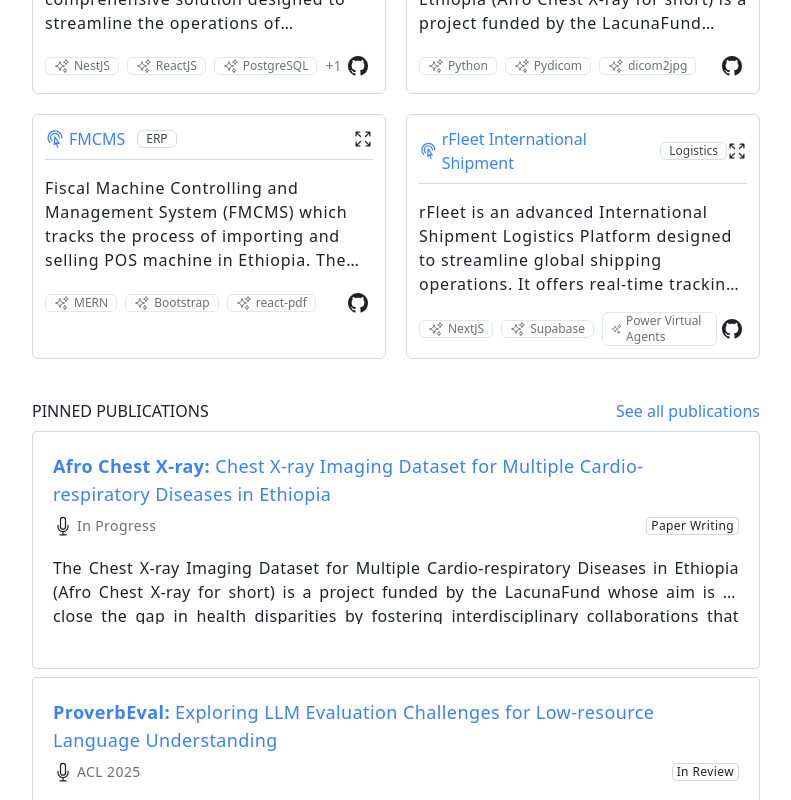
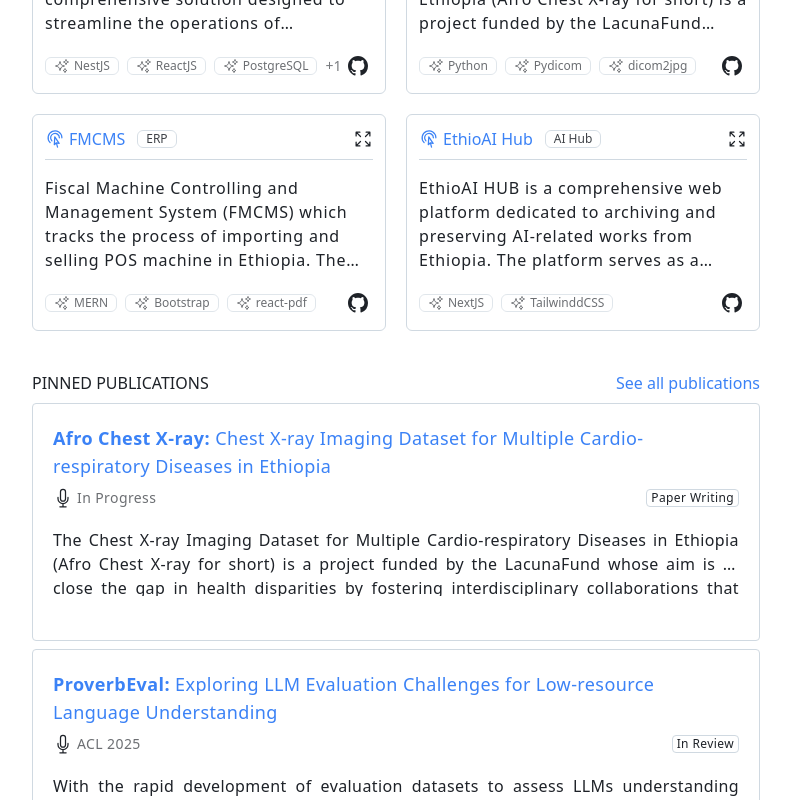
Before and after one commit to NegasiHaile/negasihaile.github.io, a Next.js app: page /negasihaile/ in a window 1280 px wide. Shown: the part 860-1660 px from the top of the page, without its empty margins (244-1035 px from the left). Built offline with nearby package versions, Linux system fonts and the light colour scheme.

Commit message:
Added: EthioAI Hub project

```diff
--- a/src/app/page.tsx
+++ b/src/app/page.tsx
@@ -3,7 +3,7 @@
 import ProjectsList from "@/components/projects";
 import Publication from "@/components/publication";
 import { publications } from "@/data/publications";
-// import Testmonial from "@/components/testmonial";
+import Testmonial from "@/components/testmonial";
 
 const Home = () => {
   // const list = [
@@ -112,9 +112,6 @@
         </div>
       </div>
 
-      {/* TESTMONIAL */}
-      {/* <Testmonial /> */}
-
       {/* PINNED SECTIONS */}
       <div className="w-full space-y-2 my-5">
         <div className="flex justify-between items-center">
@@ -146,6 +143,9 @@
           return <Publication key={i} publication={item} />;
         })}
       </div>
+
+      {/* TESTMONIAL */}
+      <Testmonial />
     </div>
   );
 };
--- a/src/data/projects.ts
+++ b/src/data/projects.ts
@@ -6,8 +6,6 @@
     title: "rFleet International Shipment",
     description: `rFleet is an advanced International Shipment Logistics Platform designed to streamline global shipping operations. It offers real-time tracking, efficient route optimization, and seamless coordination of shipments across borders. Integrated with a smart chatbot developed using Microsoft Power Virtual Agents, rFleet provides clients with instant assistance for tracking shipments, resolving queries, and accessing crucial logistics updates. The chatbot leverages AI-powered natural language processing to deliver personalized support, ensuring quick resolutions and enhancing customer experience. With its robust features and intelligent chatbot integration, rFleet empowers businesses to simplify logistics management and improve operational efficiency on a global scale.`, // Put what this project do, and what problem it solve
     pinned: false, // true/false
-    startAt: "2023",
-    endAt: "2024",
     tech_stack: ["NextJS", "Supabase", "Power Virtual Agents"],
     demo: "https://negasi-rfleet.vercel.app/",
     git: `https://github.com/NegasiHaile/rFLEET`,
@@ -22,8 +20,6 @@
     title: "Continues Glucose Monitoring (CGM)",
     description: `A web app project for Continuous Glucose Monitoring (CGM) data visualization with Ambulatory Glucose Profile report focuses on leveraging glucose data to revolutionize diabetes management. It collects real-time glucose data from LibreView, providing actionable insights for patients and clinicians through visaulizing in charts. Key features include Time In Range (TIR) analysis, which highlights the percentage of time a patient’s glucose levels stay within the target range, and Glucose Metrics, offering statistical insights like average glucose and variability. The project also includes Ambulatory Glucose Profile (AGP) for visualizing glucose trends and patterns over 2 weeks (14 days) and Daily Glucose Profile, showcasing day-to-day glucose fluctuations. Together, these tools aim to enhance decision-making, optimize treatment, and improve overall diabetes care.`, // Put what this project do, and what problem it solve
     pinned: true, // true/false
-    startAt: "2023",
-    endAt: "2024",
     tech_stack: ["JavaScript", "ReactJS", "ChartJS"],
     demo: "https://cgm-agp.vercel.app/",
     git: "https://github.com/NegasiHaile/agp",
@@ -41,8 +37,6 @@
     title: "Deiabets Intervention System",
     description: `A Diabetes Intervention System is a cutting-edge healthcare solution designed to assist clinicians in making quick and informed decisions regarding patient care. The system streamlines the process of reviewing and updating patient medication by providing real-time insights and data-driven recommendations. Integrated with patient health records, it allows seamless tracking of glucose levels, medication history, and treatment outcomes. This tool enhances clinical efficiency, reduces decision-making time, and ensures personalized care. With its user-friendly interface and advanced analytics, it empowers healthcare providers to improve patient outcomes and support proactive diabetes management.`, // Put what this project do, and what problem it solve
     pinned: true, // true/false
-    startAt: "2023",
-    endAt: "2024",
     tech_stack: ["C#", "SQL", "ReactJS", "FHIR"],
     demo: "https://diabetes-intervention.vercel.app/",
     git: ``,
@@ -58,8 +52,6 @@
     title: "DEMER Healthcare HR",
     description: `Healthcare Human Resource Management System is a comprehensive solution designed to streamline the operations of healthcare institutions. It centralizes key processes such as patient management, inventory tracking, billing, and staff scheduling, enabling seamless coordination across departments. The system enhances operational efficiency by integrating modules for electronic medical records (EMR), appointment scheduling, and financial management. It provides real-time data insights, aiding in informed decision-making and compliance with healthcare regulations. With features tailored for the healthcare industry, this ERP system ensures improved patient care, optimized resource utilization, and robust administrative control, making it an essential tool for modern healthcare institutions.`, // Put what this project do, and what problem it solve
     pinned: true, // true/false
-    startAt: "2023",
-    endAt: "2024",
     tech_stack: ["NestJS", "ReactJS", "PostgreSQL", "GraphQL"],
     demo: "https://demer-hrms.vercel.app/",
     git: "https://github.com/NegasiHaile/HRMS-client",
@@ -75,8 +67,6 @@
     title: "Afro Chest X-ray",
     description: `The Chest X-ray Imaging Dataset for Multiple Cardio-respiratory Diseases in Ethiopia (Afro Chest X-ray for short) is a project funded by the LacunaFund whose aim is to close the gap in health disparities by fostering interdisciplinary collaborations that create, expand, or aggregate labeled training and evaluation datasets.`, // Put what this project do, and what problem it solve
     pinned: true, // true/false
-    startAt: "2023",
-    endAt: "2024",
     tech_stack: ["Python", "Pydicom", "dicom2jpg"],
     demo: "https://github.com/asmelashteka/Afro-Chest-X-ray",
     git: `https://github.com/NegasiHaile/afro-chest-x-ray`,
@@ -92,8 +82,6 @@
     title: "FMCMS ",
     description: `Fiscal Machine Controlling and Management System (FMCMS) which tracks the process of importing and selling POS machine in Ethiopia. The FMCMS project involves the implementation of 9 user types, each with their own privileges. It utilizes the MERN stack technology (MongoDB, Express JS, React JS, and Node JS).`, // Put what this project do, and what problem it solve
     pinned: true, // true/false
-    startAt: "2023",
-    endAt: "2024",
     tech_stack: ["MERN", "Bootstrap", "react-pdf"],
     demo: "https://fmcms.vercel.app/",
     git: `https://github.com/NegasiHaile/FMCMS`,
@@ -105,15 +93,13 @@
   {
     id: 6,
     category: "Web Application", // Web, Mobile, Data, Machine Learning,
-    sub_category: "Logistics", // Health, E-commerce, Real Estate
-    title: "rFleet International Shipment",
-    description: `rFleet is an advanced International Shipment Logistics Platform designed to streamline global shipping operations. It offers real-time tracking, efficient route optimization, and seamless coordination of shipments across borders. Integrated with a smart chatbot developed using Microsoft Power Virtual Agents, rFleet provides clients with instant assistance for tracking shipments, resolving queries, and accessing crucial logistics updates. The chatbot leverages AI-powered natural language processing to deliver personalized support, ensuring quick resolutions and enhancing customer experience. With its robust features and intelligent chatbot integration, rFleet empowers businesses to simplify logistics management and improve operational efficiency on a global scale.`, // Put what this project do, and what problem it solve
+    sub_category: "AI Hub", // Health, E-commerce, Real Estate
+    title: "EthioAI Hub",
+    description: `EthioAI HUB is a comprehensive web platform dedicated to archiving and preserving AI-related works from Ethiopia. The platform serves as a centralized repository for Machine Learning models, datasets, research papers, and other resources related to Artificial Intelligence within the Ethiopian context. The goal of the HUB is to document and showcase the growing body of AI research and innovation emerging from Ethiopia, while also making these resources easily accessible to researchers, students, and AI practitioners both locally and internationally. Whether you're looking for datasets in Amharic, Tigrinya, and Oromo languages, or seeking cutting-edge AI models trained for Ethiopian-specific challenges, EthioAI HUB is your go-to resource for exploring the diverse and impactful AI developments coming out of Ethiopia.`, // Put what this project do, and what problem it solve
     pinned: true, // true/false
-    startAt: "2023",
-    endAt: "2024",
-    tech_stack: ["NextJS", "Supabase", "Power Virtual Agents"],
-    demo: "",
-    git: `https://github.com/NegasiHaile/rFLEET`,
+    tech_stack: ["NextJS", "TailwinddCSS"],
+    demo: "https://negasihaile.github.io/ethioai-hub/",
+    git: `https://github.com/NegasiHaile/ethioai-hub`,
     status: "Done",
     start_at: "2023-04",
     end_at: "2024-04",
--- a/src/types/index.ts
+++ b/src/types/index.ts
@@ -5,8 +5,6 @@
   title: string;
   description: string;
   pinned: boolean;
-  startAt: string;
-  endAt: string;
   tech_stack: string[];
   demo: string;
   git: string;
```
